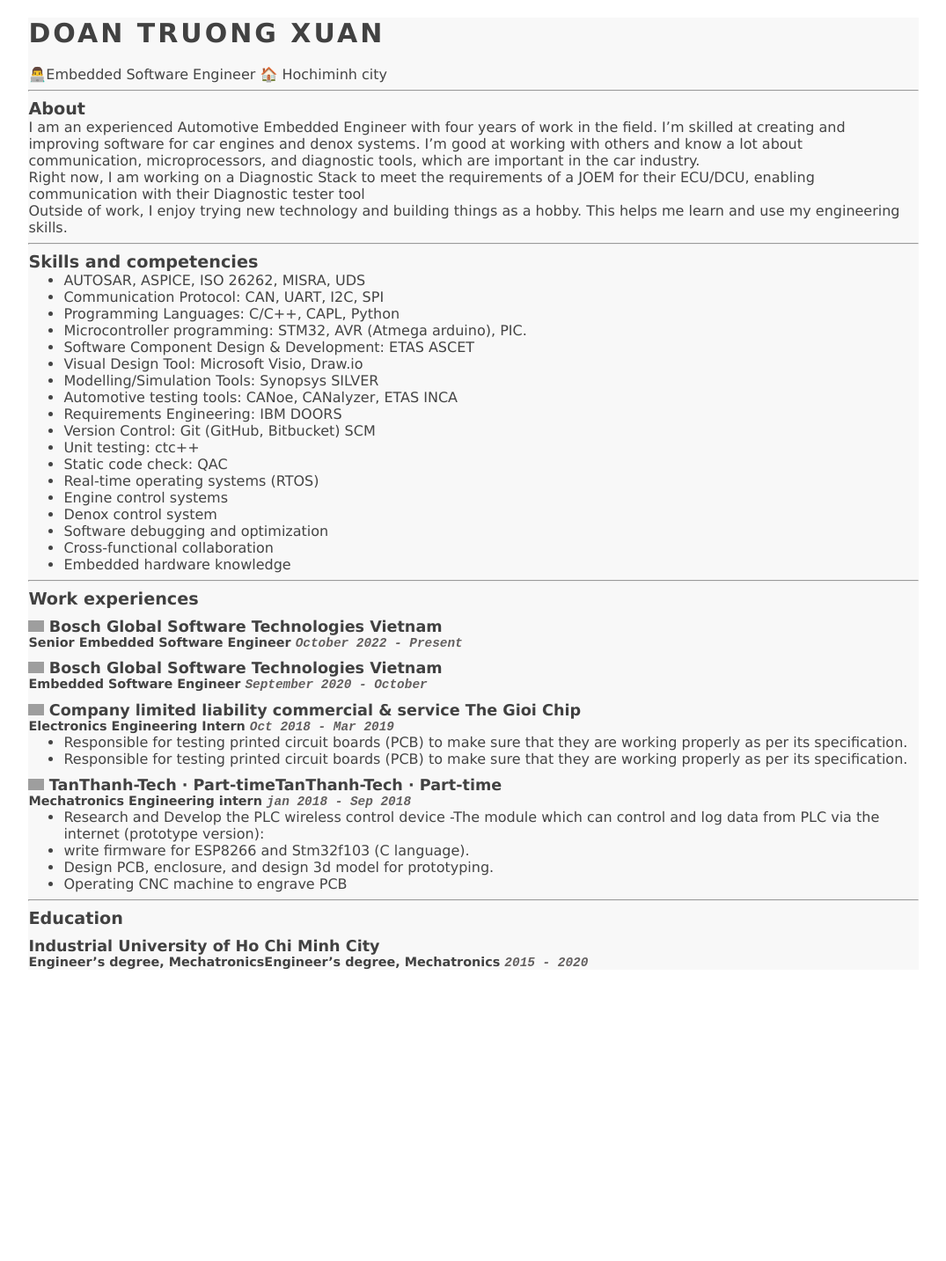
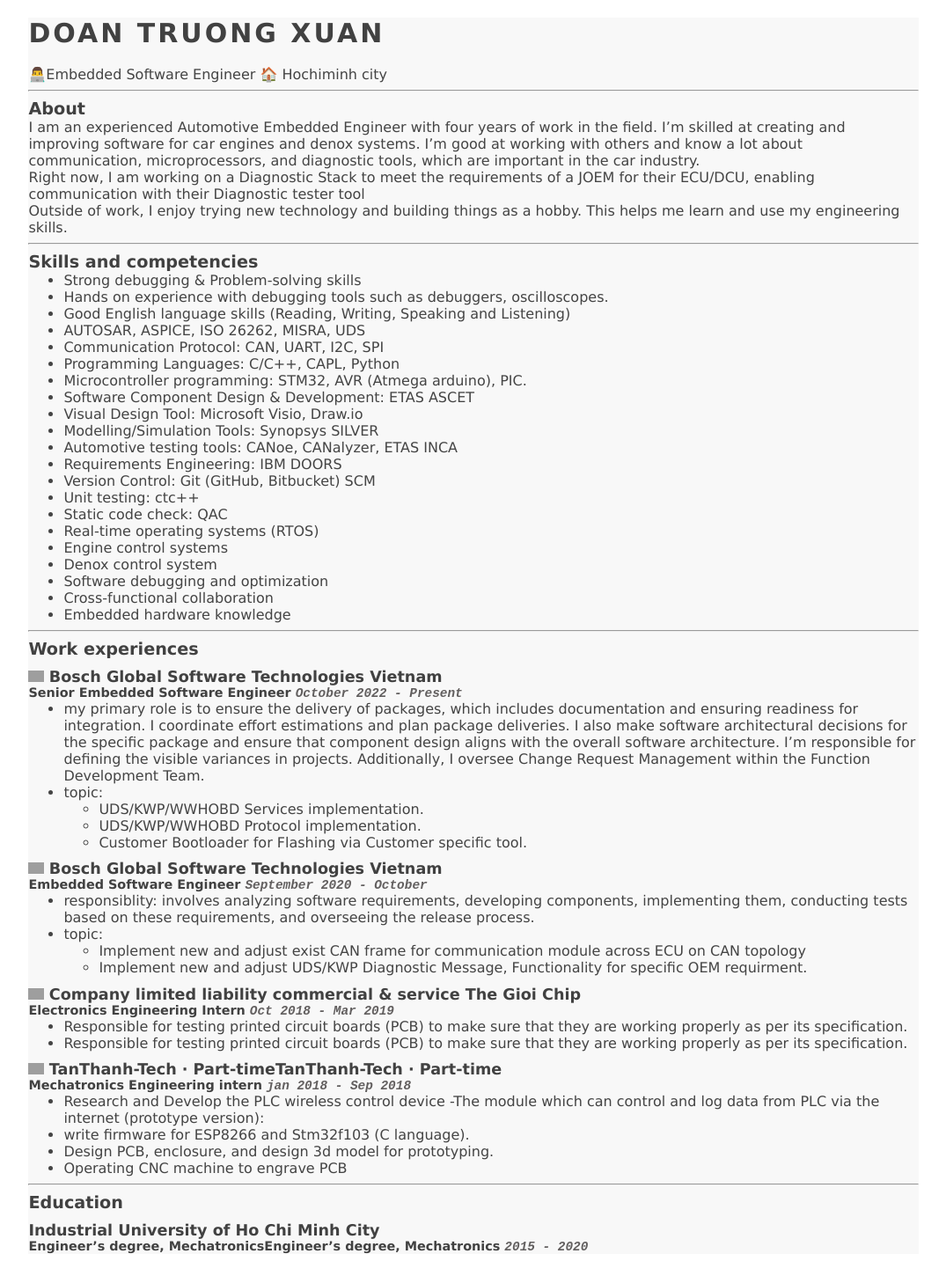
Before and after one commit to DTrXuan/my_cv, a Jekyll site: the page built from index.md, in a window 1280 px wide. Shown: the whole page at 88% size, without its empty margins (102-1177 px from the left). Built offline with Jekyll 4.4.1, drawn with Linux system fonts in a browser that asks for light colours; before the commit the page ends 1110 px from its top, so only the background shows below that; grey boxes are pictures that could not be loaded.

Commit message:
Update index.md

```diff
--- a/index.md
+++ b/index.md
@@ -20,6 +20,9 @@ Outside of work, I enjoy trying new technology and building things as a hobby. T
 
 ## Skills and competencies
 
+- Strong debugging & Problem-solving skills
+- Hands on experience with debugging tools such as debuggers, oscilloscopes.
+- Good English language skills (Reading, Writing, Speaking and Listening)
 - AUTOSAR, ASPICE, ISO 26262, MISRA, UDS
 - Communication Protocol: CAN, UART, I2C, SPI
 - Programming Languages: C/C++, CAPL, Python
@@ -46,14 +49,19 @@ Outside of work, I enjoy trying new technology and building things as a hobby. T
 ### ![icon](https://upload.wikimedia.org/wikipedia/commons/thumb/1/16/Bosch-logo.svg/433px-Bosch-logo.svg.png) Bosch Global Software Technologies Vietnam
 
 #### Senior Embedded Software Engineer `October 2022 - Present`
-
-
+- my primary role is to ensure the delivery of packages, which includes documentation and ensuring readiness for integration. I coordinate effort estimations and plan package deliveries. I also make software architectural decisions for the specific package and ensure that component design aligns with the overall software architecture. I'm responsible for defining the visible variances in projects. Additionally, I oversee Change Request Management within the Function Development Team.
+- topic:
+  - UDS/KWP/WWHOBD Services implementation.
+  - UDS/KWP/WWHOBD Protocol implementation.
+  - Customer Bootloader for Flashing via Customer specific tool.
 
 ### ![icon](https://upload.wikimedia.org/wikipedia/commons/thumb/1/16/Bosch-logo.svg/433px-Bosch-logo.svg.png) Bosch Global Software Technologies Vietnam
 
 #### Embedded Software Engineer `September 2020 - October`
-
-
+- responsiblity: involves analyzing software requirements, developing components, implementing them, conducting tests based on these requirements, and overseeing the release process.
+- topic:
+  - Implement new and adjust exist CAN frame for communication module across ECU on CAN topology
+  - Implement new and adjust UDS/KWP Diagnostic Message, Functionality for specific OEM requirment.
 
 ### ![icon](https://theme.hstatic.net/1000292825/1000385496/14/logo.png?v=168) Company limited liability commercial & service The Gioi Chip
 
```
